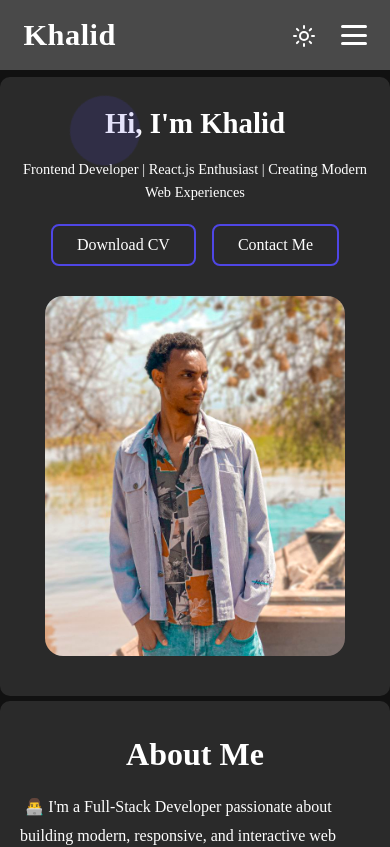
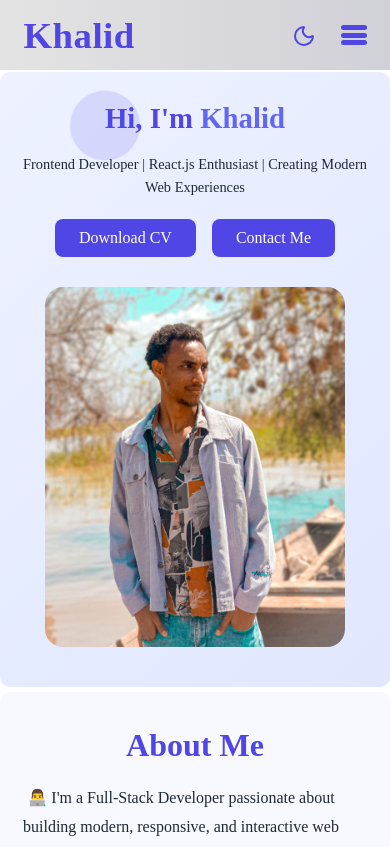
Before and after one commit to GTK-kala/Personal-Portfolio-App, a React (Vite) app in the folder Personal-Portfolio-App/: page / in a window 390 px wide. Shown: the top 847 px of the page. Built offline with nearby package versions, Linux system fonts and the light colour scheme.

Commit message:
Refactor NavBar and theme context for improved accessibility and user experience; enhance hover effects and scrollbar styles

```diff
--- a/Personal-Portfolio-App/src/components/NavBar/NavBar.css
+++ b/Personal-Portfolio-App/src/components/NavBar/NavBar.css
@@ -15,7 +15,7 @@
     rgba(255, 255, 255, 0.55),
     rgba(235, 235, 255, 0.35)
   );
-  margin-bottom: 7px;
+  margin-bottom: 2px;
   transition: background 0.3s ease;
   animation: fadeDown 0.7s ease-in-out;
 }
@@ -26,9 +26,28 @@
   top: 0px;
   z-index: 1000;
   background: #494949;
-  margin-bottom: 7px;
+  margin-bottom: 2px;
   transition: background 0.3s ease;
   animation: fadeDown 0.7s ease-in-out;
+}
+
+::-webkit-scrollbar {
+  width: 10px;
+  height: 10px;
+}
+
+::-webkit-scrollbar-track {
+  background: #fff;
+  border-radius: 10px;
+}
+
+::-webkit-scrollbar-thumb {
+  height: 5px;
+  background: #6963e0;
+}
+
+::-webkit-scrollbar-thumb:hover {
+  cursor: pointer;
 }
 
 /* LIGHT AND DARK MOOD */
@@ -45,11 +64,11 @@
   display: flex;
   align-items: center;
   justify-content: center;
-  transition: all 0.5s ease;
+  transition: all 0.7s ease;
 }
 
 .theme-toggle-btn:hover {
-  transform: rotate(45deg)  scale(1.2);
+  transform: rotate(-90deg);
   opacity: 0.85;
 }
 
@@ -60,6 +79,10 @@
 
 .Dark_icon {
   color: #fff;
+}
+
+.light_icon {
+ color: #4f46e5;
 }
 
 /* ======================== */
@@ -80,22 +103,22 @@
 /* LOGO */
 /* ======================== */
 
-.logo_light {
-  font-size: clamp(1.9rem, 1.8vw, 1.9rem);
+.logo_light a{
+  font-size: clamp(2.3rem, 1.8vw, 1.9rem);
   font-weight: 900;
   letter-spacing: 0.5px;
   color: #4f46e5;
-
+  text-decoration: none;
   animation: fadeDown 0.55s ease forwards;
   cursor: pointer;
 }
 
-.logo_night {
-  font-size: clamp(1.9rem, 1.8vw, 1.9rem);
+.logo_night a{
+  font-size: clamp(2.3rem, 1.8vw, 1.9rem);
   font-weight: 900;
   letter-spacing: 0.5px;
   color: #fff;
-
+  text-decoration: none;
   animation: fadeDown 0.55s ease forwards;
   cursor: pointer;
 }
@@ -186,15 +209,15 @@
 
 .hamburger .line_light {
   width: 100%;
-  height: 3px;
-  background: #1f2937;
+  height: 5px;
+  background: #4f46e5;
   border-radius: 50px;
   transition: 0.4s ease;
 }
 
 .hamburger .line_night {
   width: 100%;
-  height: 3px;
+  height: 5px;
   background: #fff;
   border-radius: 50px;
   transition: 0.4s ease;
--- a/Personal-Portfolio-App/src/components/NavBar/NavBar.jsx
+++ b/Personal-Portfolio-App/src/components/NavBar/NavBar.jsx
@@ -13,7 +13,7 @@ const NavBar = () => {
   return (
     <header className={theme ? "header_light" : "header_night"} id="Home">
       <nav className="navbar">
-        <div className={theme ? "logo_light" : "logo_night"}>Khalid</div>
+        <div className={theme ? "logo_light" : "logo_night"}><a href="#home">Khalid</a></div>
 
         {/* Hamburger Icon */}
         <div
@@ -28,7 +28,7 @@ const NavBar = () => {
         {/* Dark and Light Mood */}
 
         <button  onClick={() => HandleTheme()} className="theme-toggle-btn">
-          {theme ? <Moon /> : <span className="Dark_icon"><Sun className="moon"/></span>}
+          {theme ? <span className="light_icon"><Moon /> </span>: <span className="Dark_icon"><Sun className="moon"/></span>}
         </button>
 
         {/* Nav Links */}
--- a/Personal-Portfolio-App/src/components/Projects/Project.css
+++ b/Personal-Portfolio-App/src/components/Projects/Project.css
@@ -86,7 +86,12 @@
   overflow: hidden;
 }
 
-.project-card:hover {
+.project-card_light:hover {
+  transform: translateY(-10px);
+  box-shadow: rgba(0, 0, 0, 0.12) 0px 14px 30px;
+}
+
+.project-card_night:hover {
   transform: translateY(-10px);
   box-shadow: rgba(0, 0, 0, 0.12) 0px 14px 30px;
 }
--- a/Personal-Portfolio-App/src/components/Skills/Skill.css
+++ b/Personal-Portfolio-App/src/components/Skills/Skill.css
@@ -70,7 +70,7 @@
   opacity: 0;
   transform: translateY(40px);
   transition: all 0.5s ease-in-out;
-  animation: fadeUp 0.8s ease-in-out forwards;
+  animation: fadeUp1 0.8s ease-in-out forwards;
   cursor: pointer;
 }
 
@@ -85,17 +85,19 @@
   opacity: 0;
   transform: translateY(40px);
   transition: all 0.5s ease-in-out;
-  animation: fadeUp 0.8s ease-in-out forwards;
+  animation: fadeUp1 0.8s ease-in-out forwards;
   border: 2px solid #fff;
   cursor: pointer;
 }
 
 .skill-card_light:hover {
-  box-shadow: 0 15px 50px rgba(1, 4, 11, 0.25);
+  transform: scale(1.5);
+  box-shadow: 10px 50px 80px rgba(0, 2, 6, 0.25);
 }
 
 .skill-card_night:hover {
-  box-shadow: 0 15px 50px rgba(1, 4, 11, 0.25);
+  transform: scale(1.5);
+  box-shadow: 10px 50px 80px rgba(242, 243, 244, 0.25);
 }
 
 .skill-icon {
@@ -210,7 +212,7 @@
   }
 }
 
-@keyframes fadeUp {
+@keyframes fadeUp1 {
   from {
     opacity: 0;
     transform: translateY(40px);
--- a/Personal-Portfolio-App/src/context/ContextProvider.jsx
+++ b/Personal-Portfolio-App/src/context/ContextProvider.jsx
@@ -3,7 +3,7 @@ import { useState , useEffect , createContext, Children} from "react";
 export const ContextApi = createContext(null);
 
 const ContextProvider = (props) => {
-  const [theme , setTheme] = useState(false);
+  const [theme , setTheme] = useState(true);
 
   const HandleTheme = () =>{
     if(theme){
```
